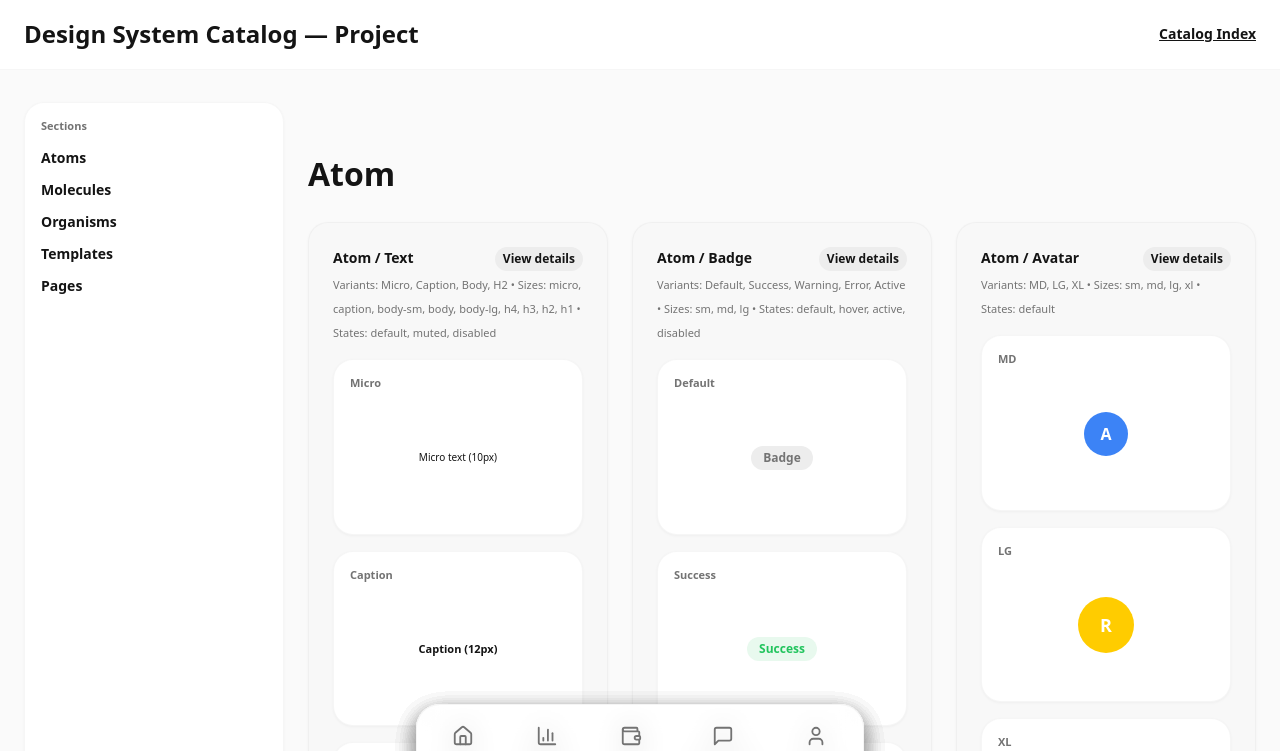
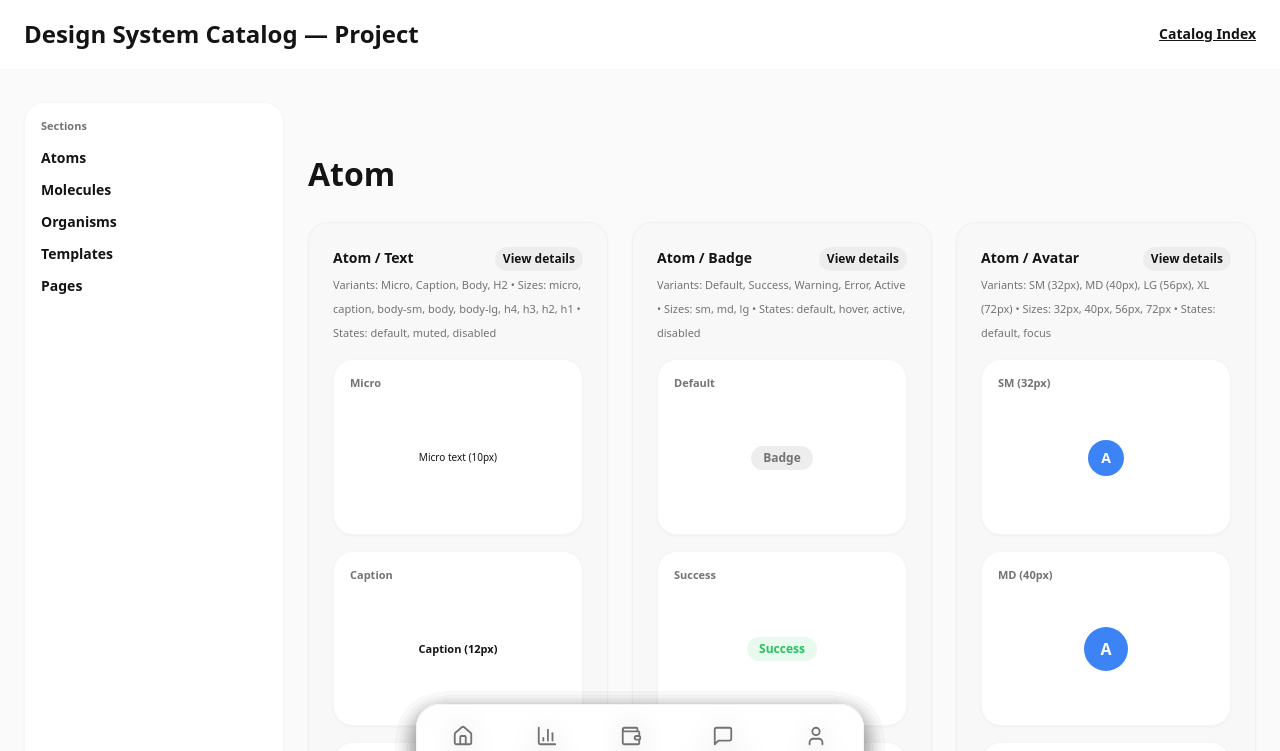
Before and after one commit to Orion-Blue/brutal-indian-palette, a React (Vite) app: page /design-system/catalog-all in a window 1280 px wide. Shown: the top 751 px of the page. Built offline with nearby package versions, Linux system fonts and the light colour scheme; the HTML template or start-up script is replaced by a standard one.

Commit message:
Update Avatar component with mobile sizes
cgen-d1bbce4d7edf42fa99c749e4376bb478

```diff
--- a/src/design-system/catalogRegistry.tsx
+++ b/src/design-system/catalogRegistry.tsx
@@ -97,22 +97,23 @@ export const registry: ComponentMeta[] = [
     name: 'Avatar',
     component: Avatar as any,
     variants: [
-      { name: 'MD', render: () => <Avatar initial="A" color="hsl(217, 91%, 60%)" size="md" /> },
-      { name: 'LG', render: () => <Avatar initial="R" color="hsl(48, 100%, 50%)" size="lg" /> },
-      { name: 'XL', render: () => <Avatar initial="S" color="hsl(142, 71%, 45%)" size="xl" /> },
+      { name: 'SM (32px)', render: () => <Avatar initial="A" color="hsl(217, 91%, 60%)" size="sm" /> },
+      { name: 'MD (40px)', render: () => <Avatar initial="A" color="hsl(217, 91%, 60%)" size="md" /> },
+      { name: 'LG (56px)', render: () => <Avatar initial="R" color="hsl(48, 100%, 50%)" size="lg" /> },
+      { name: 'XL (72px)', render: () => <Avatar initial="S" color="hsl(142, 71%, 45%)" size="xl" /> },
     ],
-    sizes: ['sm', 'md', 'lg', 'xl'],
-    states: ['default'],
+    sizes: ['32px', '40px', '56px', '72px'],
+    states: ['default', 'focus'],
     props: [
-      { name: 'initial', type: 'string' },
-      { name: 'color', type: 'string (HSL/hex)' },
+      { name: 'initial', type: 'string (1-2 chars)' },
+      { name: 'color', type: 'string (HSL or hex)' },
       { name: 'size', type: 'sm|md|lg|xl', default: 'md' },
       { name: 'className', type: 'string' },
     ],
-    tokens: { colors: ['primary', 'accent-blue', 'accent-green'] },
-    accessibility: ['role="img" via div; ensure alt is nearby as text label if required'],
-    usageNotes: ['Use initials; supply accessible name via surrounding text.'],
-    jsxExample: '<Avatar initial="RK" color="hsl(48, 100%, 50%)" size="xl" />',
+    tokens: { colors: ['primary', 'accent-blue', 'accent-green', 'accent-red', 'accent-purple', 'accent-orange', 'accent-pink'] },
+    accessibility: ['role="img"; must have accompanying text label. Use initials of person\'s name.'],
+    usageNotes: ['Use 1-2 letter initials. Pair with name text for accessibility. Colors should be vibrant and distinct on mobile.'],
+    jsxExample: '<Avatar initial="RK" color="hsl(48, 100%, 50%)" size="lg" />',
   },
   {
     category: 'Atom',
```
